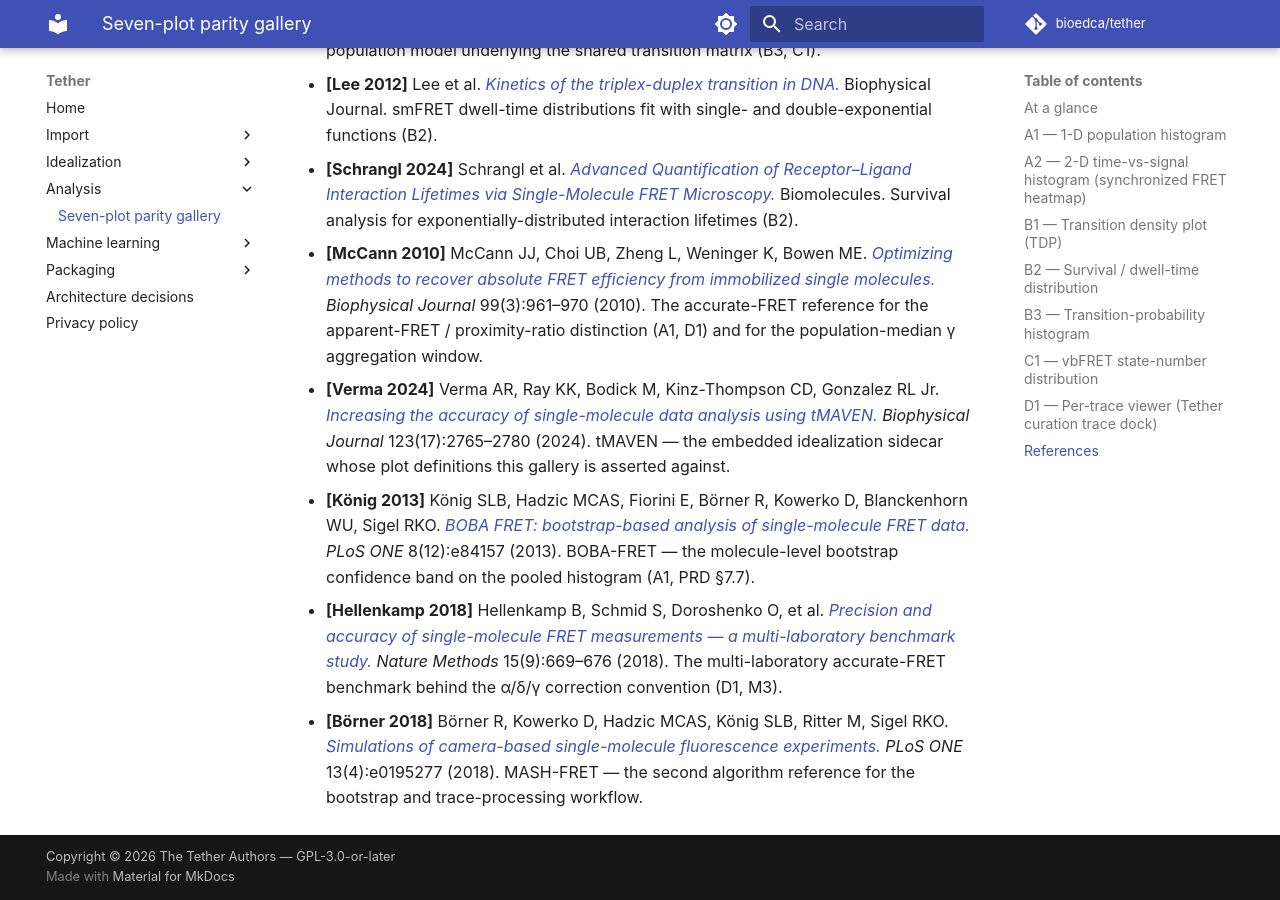
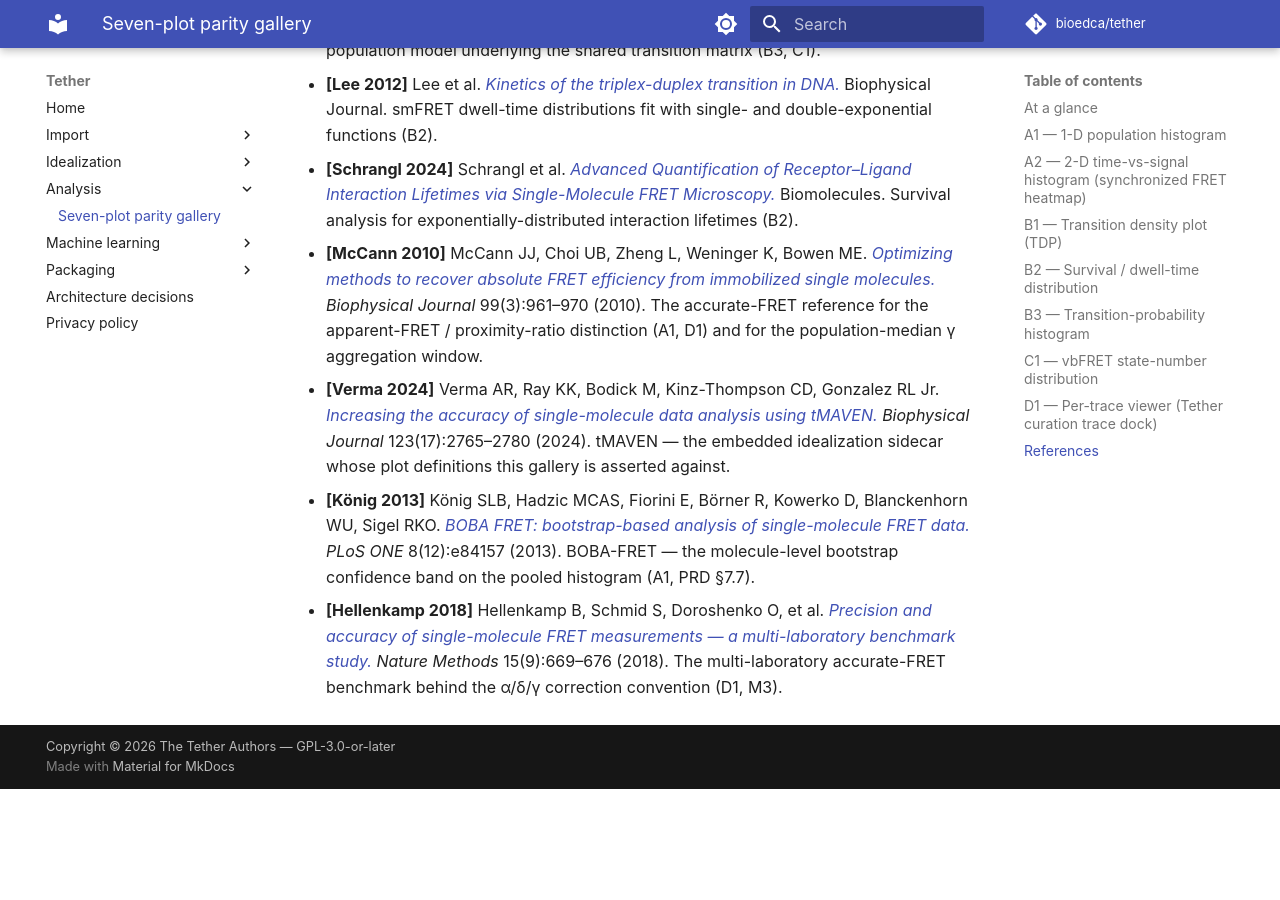
Before and after one commit to bioedca/tether, an MkDocs documentation site: the page built from docs/analysis/parity-gallery.md, in a window 1280 px wide and 900 px high, scrolled down 12393 px. Built offline with MkDocs 1.6.1 and Material for MkDocs 9.7.7, drawn with Linux system fonts in a browser that asks for light colours; comment, search, counter and statistics services are not loaded; the version menu is left out; after the commit the page ends 13182 px from its top, so only the background shows below that; some of the changed text lies outside the part shown.

Commit message:
fix(docs): drop the misattributed Borner 2018 bootstrap citation
Borner 2018 is "Simulations of camera-based single-molecule fluorescence
experiments" — a simulation paper. MASH-FRET's own citation guide maps
bootstrapping to Konig 2013 and trace-processing to the Hadzic
references, so citing Borner for "the bootstrap and trace-processing
workflow" pointed readers at the wrong source for the claim.

The bootstrap already cites Konig 2013 (BOBA-FRET), which is correct on
its own, so the citation is removed rather than swapped. The reference
entry goes with it instead of being left uncited: it was only added to
give the entry a use after the deferring paragraph was deleted, and a
wrong citation is worse than an absent one on a page whose purpose is to
be the self-contained bibliography.

The page is back to 9 used and 9 defined anchors, none dangling and none
unused.

Addresses the second review finding on #192.

```diff
--- a/docs/analysis/parity-gallery.md
+++ b/docs/analysis/parity-gallery.md
@@ -72,8 +72,7 @@
 
 **Tether extensions beyond tMAVEN.** Molecule-level (BOBA-FRET) bootstrap confidence band
 on the same pooled histogram (`population_apparent_e_histogram_ci`, PRD §7.7,
-[König 2013](#konig2013); also implemented in MASH-FRET, [Börner 2018](#borner2018)); a
-per-condition shared-axis overlay
+[König 2013](#konig2013)); a per-condition shared-axis overlay
 (`per_condition_apparent_e_histograms`, the M6 FR-ANALYZE §7.7 clause); and a per-molecule
 equal-weight toggle over tMAVEN's frame-weighted default.
 
@@ -387,4 +386,3 @@
 - <a id="verma2024"></a>**[Verma 2024]** Verma AR, Ray KK, Bodick M, Kinz-Thompson CD, Gonzalez RL Jr. [*Increasing the accuracy of single-molecule data analysis using tMAVEN.*](https://doi.org/10.1016/j.bpj.2024.01.022) *Biophysical Journal* 123(17):2765–2780 (2024). tMAVEN — the embedded idealization sidecar whose plot definitions this gallery is asserted against.
 - <a id="konig2013"></a>**[König 2013]** König SLB, Hadzic MCAS, Fiorini E, Börner R, Kowerko D, Blanckenhorn WU, Sigel RKO. [*BOBA FRET: bootstrap-based analysis of single-molecule FRET data.*](https://doi.org/10.1371/journal.pone.0084157) *PLoS ONE* 8(12):e84157 (2013). BOBA-FRET — the molecule-level bootstrap confidence band on the pooled histogram (A1, PRD §7.7).
 - <a id="hellenkamp2018"></a>**[Hellenkamp 2018]** Hellenkamp B, Schmid S, Doroshenko O, et al. [*Precision and accuracy of single-molecule FRET measurements — a multi-laboratory benchmark study.*](https://doi.org/10.1038/s41592-018-0085-0) *Nature Methods* 15(9):669–676 (2018). The multi-laboratory accurate-FRET benchmark behind the α/δ/γ correction convention (D1, M3).
-- <a id="borner2018"></a>**[Börner 2018]** Börner R, Kowerko D, Hadzic MCAS, König SLB, Ritter M, Sigel RKO. [*Simulations of camera-based single-molecule fluorescence experiments.*](https://doi.org/10.1371/journal.pone.0195277) *PLoS ONE* 13(4):e0195277 (2018). MASH-FRET — the second algorithm reference for the bootstrap and trace-processing workflow.
```
